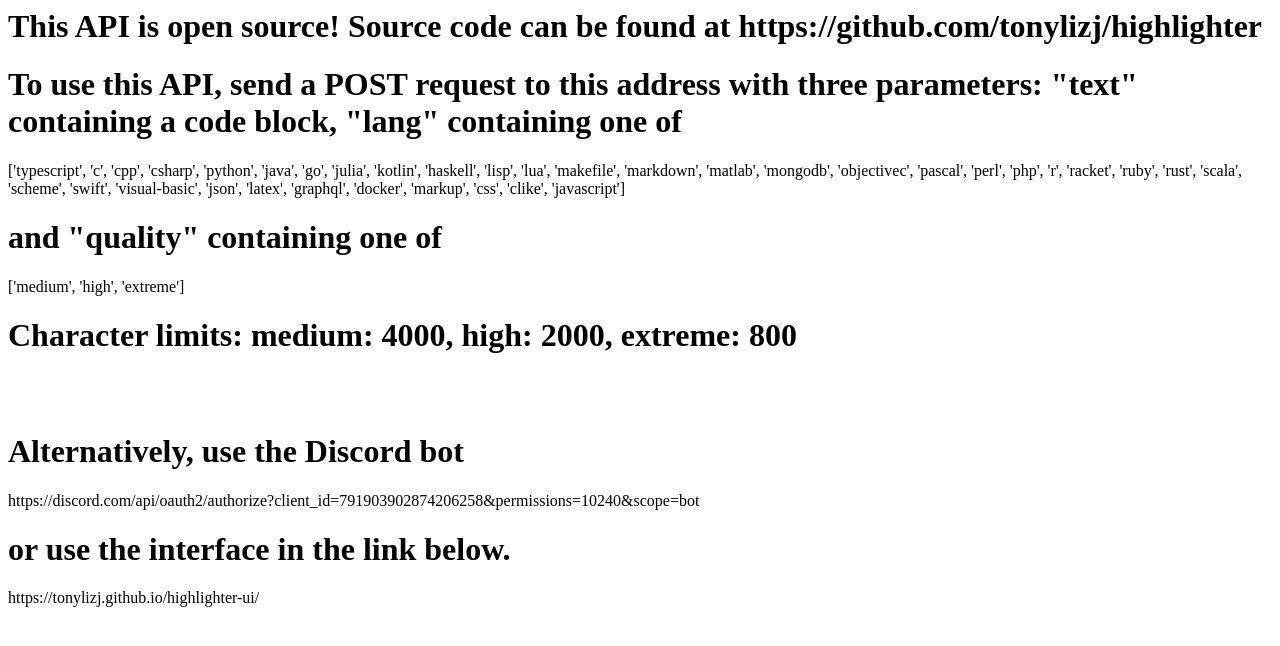
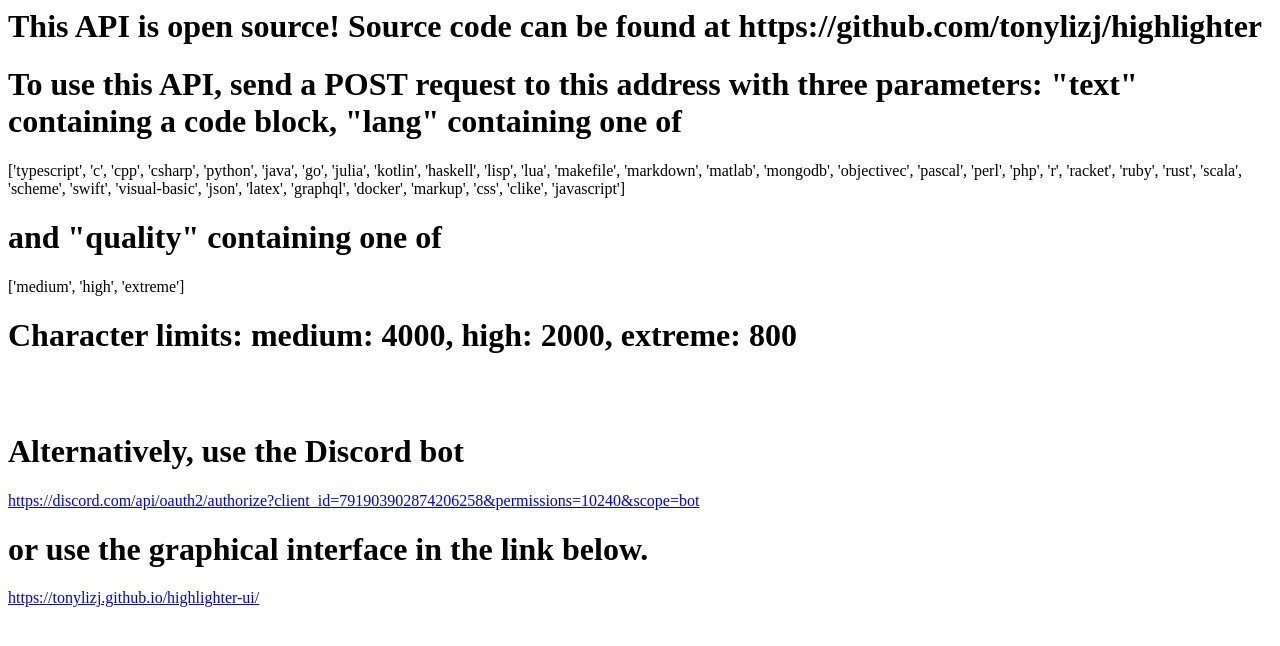
Before and after one commit to tonylizj/highlighter, a website: page highlighter-api/html/sendPost.html in a window 1280 px wide. Drawn offline with Linux system fonts and the light colour scheme.

Commit message:
text is now link

```diff
--- a/highlighter-api/html/sendPost.html
+++ b/highlighter-api/html/sendPost.html
@@ -26,9 +26,9 @@
     <h1>
         Alternatively, use the Discord bot
     </h1>
-    <p>https://discord.com/api/oauth2/authorize?client_id=791903902874206258&permissions=10240&scope=bot</p>
-    <h1>or use the interface in the link below.</h1>
-    <p>https://tonylizj.github.io/highlighter-ui/</p>
+    <a href="https://discord.com/api/oauth2/authorize?client_id=791903902874206258&permissions=10240&scope=bot">https://discord.com/api/oauth2/authorize?client_id=791903902874206258&permissions=10240&scope=bot</a>
+    <h1>or use the graphical interface in the link below.</h1>
+    <a href="https://tonylizj.github.io/highlighter-ui/">https://tonylizj.github.io/highlighter-ui/</a>
 
 </body>
 
```
